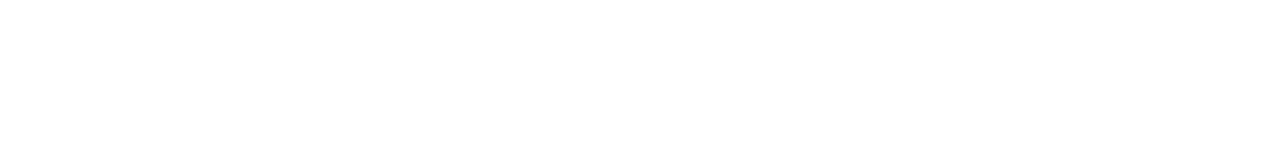
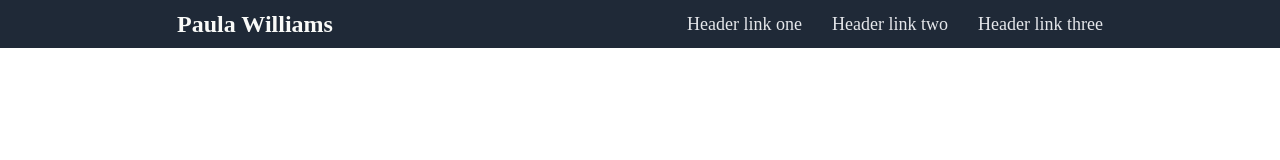
Before and after one commit to JayMarshall112233/landingPage, a plain HTML site: page index.html in a window 1280 px wide. Drawn offline with Linux system fonts and the light colour scheme.

Commit message:
Create and style the header

```diff
--- a/index.html
+++ b/index.html
@@ -8,6 +8,14 @@
     <link rel="stylesheet" href="styles.css">
 </head>
 <body>
+    <header>
+        <h3>Paula Williams</h3>
+        <ul class="headerlist">
+            <li><a href="#">Header link one</a></li>
+            <li><a href="#">Header link two</a></li>
+            <li><a href="#">Header link three</a></li>
+        </ul>
+    </header>
 
 </body>
 </html>
--- a/styles.css
+++ b/styles.css
@@ -0,0 +1,33 @@
+* {
+    margin: 0;
+    padding: 0;
+}
+
+header {
+    display: flex;
+    justify-content: space-around;
+    background-color: #1F2937;
+    height: 6vh;
+    align-items: center;
+}
+
+header h3 {
+    font-size: 24px;
+    color: #F9FAF8;
+}
+
+header ul {
+    display: flex;
+    gap: 30px;
+    align-items: center;
+}
+
+li {
+    list-style: none;
+    font-size: 18px;
+}
+
+a {
+    text-decoration: none;
+    color: #E5E7EB;
+}
```
